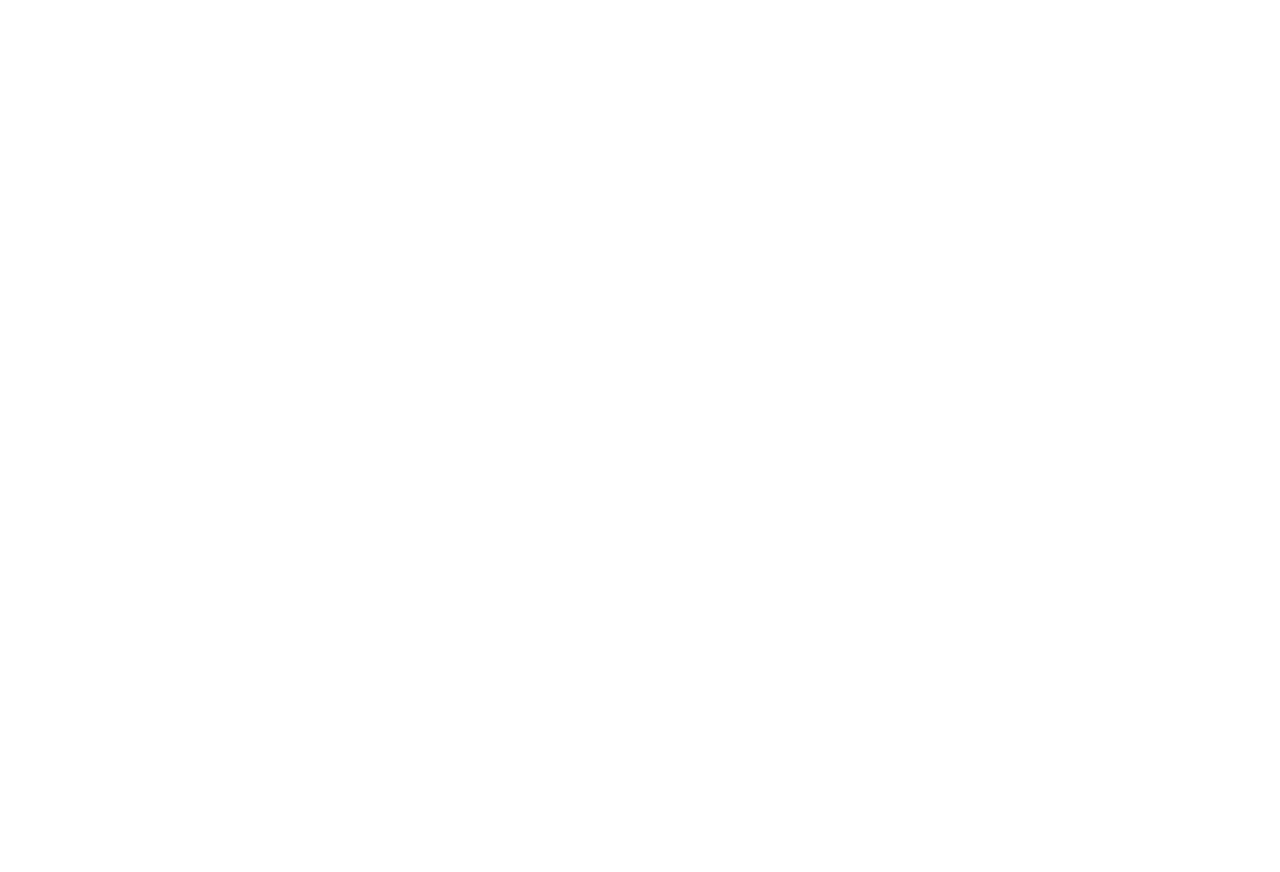
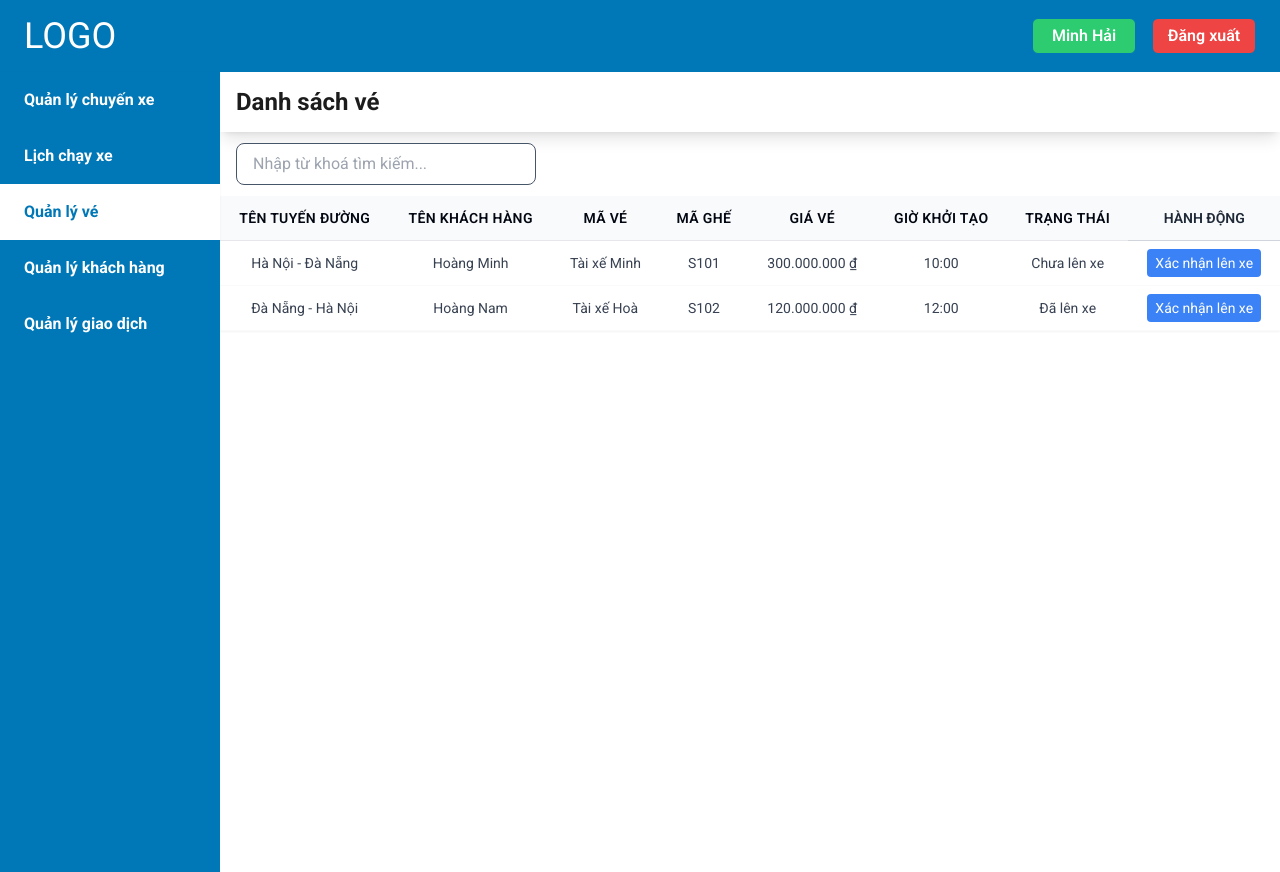
Before and after one commit to kytexya/CarServiceManagement_Front-end, a React (Vite) app: page /staff/ticket in a window 1280 px wide. Before the commit this address had no page. Before the commit the page ends 800 px from the top, so only its background shows below. Built offline with nearby package versions, Linux system fonts and the light colour scheme.

Commit message:
fix bug app.jsx

```diff
--- a/src/App.jsx
+++ b/src/App.jsx
@@ -1,43 +1,45 @@
-import "./index.css";
-import "react-big-calendar/lib/css/react-big-calendar.css";
-import Layout from "@/components/common/layout";
-import { BrowserRouter, Route, Routes } from "react-router-dom";
-import LoginPage from "@/pages/client/login";
-import RegisterPage from "@/pages/client/register";
-import Homepage from "@/components/common/homepage";
-import LoginAdminPage from "@/pages/client/login-admin";
-import { ToastContainer } from "react-toastify";
-import AccountListPage from "@/pages/admin/account";
-import AddAccountList from "@/pages/admin/add-account";
-import EditAccountList from "@/pages/admin/edit-account";
-import ProfilePage from "@/pages/client/profile";
-import AdminLayout from "@/components/common/admin-layout";
-import LocationListPage from "@/pages/admin/location";
-import AddLocationPage from "@/pages/admin/add-location";
-import EditLocationPage from "@/pages/admin/edit-location";
-import RouterListPage from "@/pages/admin/router";
-import AddRouterPage from "./pages/admin/add-router";
-import EditRouterPage from "./pages/admin/edit-router";
-import ReportPage from "@/pages/admin/report";
-import TransactionListPage from "@/pages/admin/transaction";
-import TicketListPage from "@/pages/admin/ticket";
-import TripListPage from "@/pages/admin/trip";
-import AddTripPage from "@/pages/admin/add-trip";
-import EditTripPage from "@/pages/admin/edit-trip";
-import BusListPage from "@/pages/admin/bus";
-import AddBusPage from "@/pages/admin/add-bus";
-import EditBusPage from "@/pages/admin/edit-bus";
-import PromotionListPage from "@/pages/admin/promotion";
-import AddPromotionPage from "@/pages/admin/add-promotion";
-import EditPromotionPage from "./pages/admin/edit-promotion";
-import SearchTripPage from "@/pages/client/search-trip";
-import OrderPage from "@/pages/client/order";
-import HistoryTicket from "@/pages/client/history";
-import EditProfilePage from "./pages/client/edit-profile";
-import DriveTripPage from "@/pages/admin/drive-trip";
-import DriveTripDetailPage from "./pages/admin/drive-trip-detail";
-import StaffTripPage from "@/pages/staff/staff-trip";
-import StaffCalendarPage from "./pages/staff/staff-trip-calendar";
+import './index.css';
+import 'react-big-calendar/lib/css/react-big-calendar.css';
+import Layout from '@/components/common/layout';
+import { BrowserRouter, Route, Routes } from 'react-router-dom';
+import LoginPage from '@/pages/client/login';
+import RegisterPage from '@/pages/client/register';
+import Homepage from '@/components/common/homepage';
+import LoginAdminPage from '@/pages/client/login-admin';
+import ProfilePage from '@/pages/client/profile';
+import { ToastContainer } from 'react-toastify';
+import AccountListPage from '@/pages/admin/account';
+import AddAccountList from '@/pages/admin/add-account';
+import EditAccountList from '@/pages/admin/edit-account';
+import AdminLayout from '@/components/common/admin-layout';
+import LocationListPage from '@/pages/admin/location';
+import AddLocationPage from '@/pages/admin/add-location';
+import EditLocationPage from '@/pages/admin/edit-location';
+import RouterListPage from '@/pages/admin/router';
+import AddRouterPage from './pages/admin/add-router';
+import EditRouterPage from './pages/admin/edit-router';
+import BusListPage from '@/pages/admin/bus';
+import AddBusPage from '@/pages/admin/add-bus';
+import EditBusPage from '@/pages/admin/edit-bus';
+import TripListPage from '@/pages/admin/trip';
+import AddTripPage from '@/pages/admin/add-trip';
+import EditTripPage from '@/pages/admin/edit-trip';
+import ReportPage from '@/pages/admin/report';
+import TransactionListPage from '@/pages/admin/transaction';
+import TicketListPage from '@/pages/admin/ticket';
+import PromotionListPage from '@/pages/admin/promotion';
+import AddPromotionPage from '@/pages/admin/add-promotion';
+import EditPromotionPage from './pages/admin/edit-promotion';
+import SearchTripPage from '@/pages/client/search-trip';
+import OrderPage from '@/pages/client/order';
+import HistoryTicket from '@/pages/client/history';
+import EditProfilePage from './pages/client/edit-profile';
+import DriveTripPage from '@/pages/admin/drive-trip';
+import DriveTripDetailPage from '@/pages/admin/drive-trip-detail';
+import StaffTripPage from '@/pages/admin/staff-trip';
+import StaffTicketPage from './pages/staff/staff-ticket';
+import StaffCalendarPage from './pages/staff/staff-trip-calendar';
+
 function App() {
   return (
     <BrowserRouter>
@@ -58,8 +60,10 @@ function App() {
           <Route path="trip" element={<DriveTripPage />} />
           <Route path="trip/:id" element={<DriveTripDetailPage />} />
         </Route>
+
         <Route path="/staff" element={<AdminLayout />}>
           <Route path="trip" element={<StaffTripPage />} />
+          <Route path="ticket" element={<StaffTicketPage />} />
           <Route path="trip-calendar" element={<StaffCalendarPage />} />
         </Route>
 
@@ -73,18 +77,18 @@ function App() {
           <Route path="router" element={<RouterListPage />} />
           <Route path="router/add" element={<AddRouterPage />} />
           <Route path="router/edit/:id" element={<EditRouterPage />} />
-          <Route path="report" element={<ReportPage />} />
           <Route path="bus" element={<BusListPage />} />
           <Route path="bus/add" element={<AddBusPage />} />
           <Route path="bus/edit/:id" element={<EditBusPage />} />
-          <Route path="transaction" element={<TransactionListPage />} />
-          <Route path="ticket" element={<TicketListPage />} />
           <Route path="trip" element={<TripListPage />} />
           <Route path="trip/add" element={<AddTripPage />} />
           <Route path="trip/edit/:id" element={<EditTripPage />} />
           <Route path="promotion" element={<PromotionListPage />} />
           <Route path="promotion/add" element={<AddPromotionPage />} />
           <Route path="promotion/edit/:id" element={<EditPromotionPage />} />
+          <Route path="report" element={<ReportPage />} />
+          <Route path="transaction" element={<TransactionListPage />} />
+          <Route path="ticket" element={<TicketListPage />} />
         </Route>
       </Routes>
     </BrowserRouter>
--- /dev/null
+++ b/src/pages/staff/staff-ticket.jsx
@@ -0,0 +1,89 @@
+import DriveHeader from '@/components/common/drive-header';
+import SidebarAdmin from '@/components/common/sidebar-admin';
+import SidebarStaff from '@/components/common/sidebar-staff';
+import CustomTable from '@/components/common/table';
+import { formatToMoney } from '@/utils';
+import React, { useEffect, useState } from 'react'
+
+const columns = [
+    { header: 'Tên tuyến đường', field: 'RouterName' },
+    { header: 'Tên khách hàng', field: 'CustomerName' },
+    { header: 'Mã vé', field: 'TicketId' },
+    { header: 'Mã ghế', field: 'SeatId' },
+    { header: 'Giá vé', field: 'Price' },
+    { header: 'Giờ khởi tạo', field: 'CreatedAt' },
+    { header: 'Trạng thái', field: 'Status' },
+]
+
+const dataTemp = [
+    {
+        Id: 1,
+        RouterName: 'Hà Nội - Đà Nẵng',
+        CustomerName: 'Hoàng Minh',
+        TicketId: 'Tài xế Minh',
+        SeatId: 'S101',
+        Price: 300000,
+        CreatedAt: '10:00',
+        Status: 1,
+    },
+    {
+        Id: 2,
+        RouterName: 'Đà Nẵng - Hà Nội',
+        CustomerName: 'Hoàng Nam',
+        SeatId: 'S102',
+        TicketId: 'Tài xế Hoà',
+        Price: 120000,
+        CreatedAt: '12:00',
+        Status: 2,
+    },
+]
+
+export default function StaffTicketPage() {
+    const [dataList, setDataList] = useState([]);
+
+    useEffect(() => {
+        const convertedData = dataTemp.map((item) => ({
+            ...item,
+            Price: formatToMoney(item.Price),
+            Status: item.Status === 2 ? 'Đã lên xe' : 'Chưa lên xe',
+        }));
+        setDataList(convertedData);
+    }, [])
+
+    return (
+        <div className='flex flex-col h-full w-full'>
+            <DriveHeader />
+            <div className='flex flex-row w-full'>
+                <SidebarStaff />
+                <div className='flex flex-col w-full'>
+                    <div className="flex justify-between items-center h-[60px] px-4 shadow-lg">
+                        <h1 className='text-2xl font-bold'>Danh sách vé</h1>
+                    </div>
+                    <div className="flex justify-between items-center px-4 h-[64px]">
+                        <input
+                            type="search"
+                            name="keyword"
+                            placeholder="Nhập từ khoá tìm kiếm..."
+                            className="w-[300px] border border-slate-600 rounded-lg py-2 px-4"
+                        />
+                    </div>
+
+                    <CustomTable
+                        columns={columns}
+                        data={dataList}
+                        renderActions={(row) => (
+                            <div className="flex gap-2 justify-center">
+                                <button
+                                    onClick={() => alert(row.Id)}
+                                    className="px-2 py-1 bg-blue-500 text-white rounded hover:bg-blue-600"
+                                >
+                                    Xác nhận lên xe
+                                </button>
+                            </div>
+                        )}
+                    />
+                </div>
+            </div>
+        </div>
+    )
+}
```
